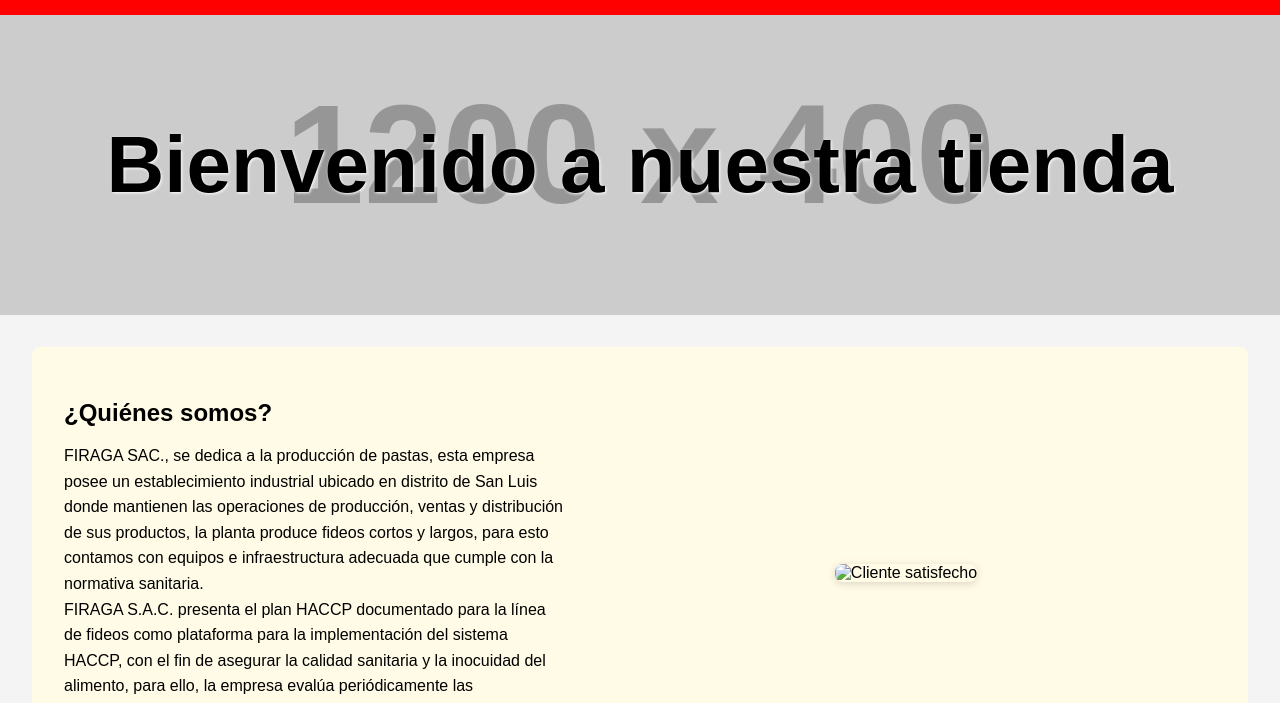
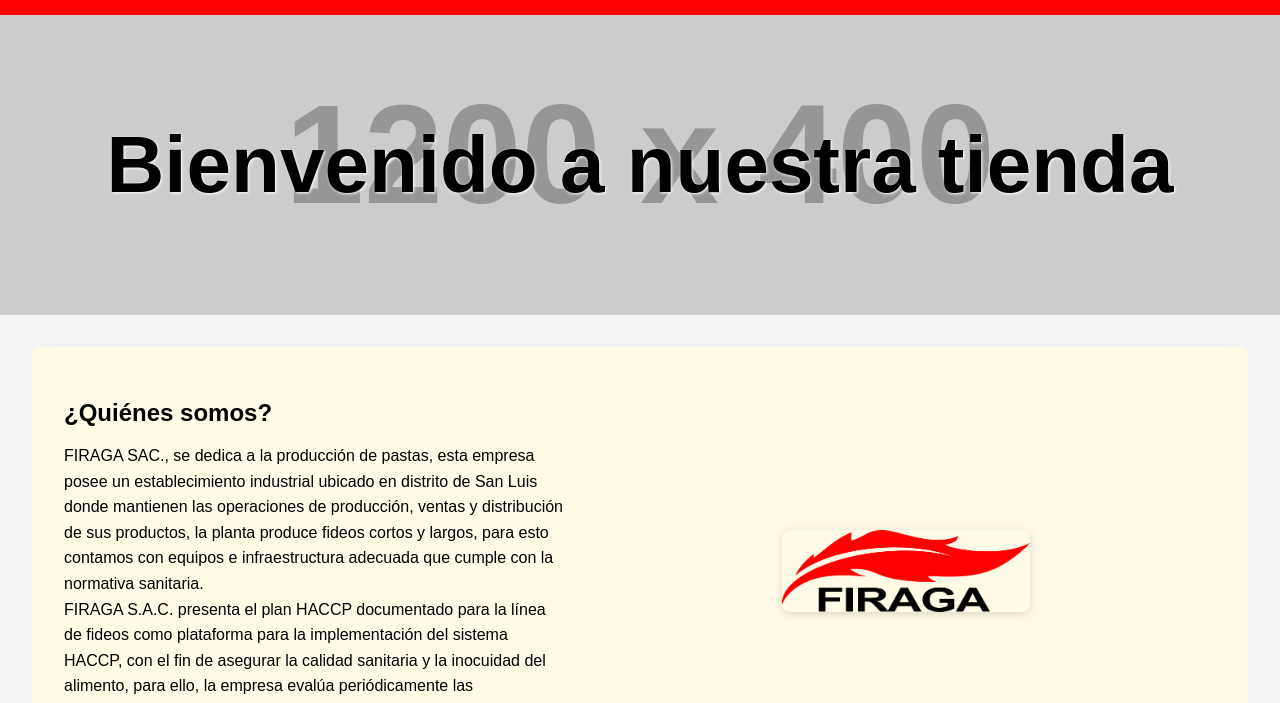
Before and after one commit to FranciscoJVT0104/FIRAGA, a plain HTML site: page index.html in a window 1280 px wide. Shown: the part 91-794 px from the top of the page. Drawn offline with Linux system fonts and the light colour scheme; placeholder pictures from the web are drawn by us.

Commit message:
Update index.html

```diff
--- a/index.html
+++ b/index.html
@@ -7,7 +7,7 @@
   <link rel="stylesheet" href="style.css" />
   <!-- Font Awesome vía CDN -->
 <link rel="stylesheet" href="https://cdnjs.cloudflare.com/ajax/libs/font-awesome/6.5.0/css/all.min.css">
-<link rel="icon" href="IMG\BLANCO.PNG" type="image/x-icon">
+<link rel="icon" href="IMG\BLANCO.jpg" type="image/x-icon">
 
 
 </head>
@@ -45,7 +45,7 @@ infraestructura y cambios tecnológicos necesarios para el desarrollo óptimo de
     </p>
   </div>
   <div class="resena-imagen">
-    <img src="IMG\ROJO.PNG" alt="Cliente satisfecho">
+    <img src="IMG\ROJO.jpg" alt="Cliente satisfecho">
   </div>
 </section>
 
```
